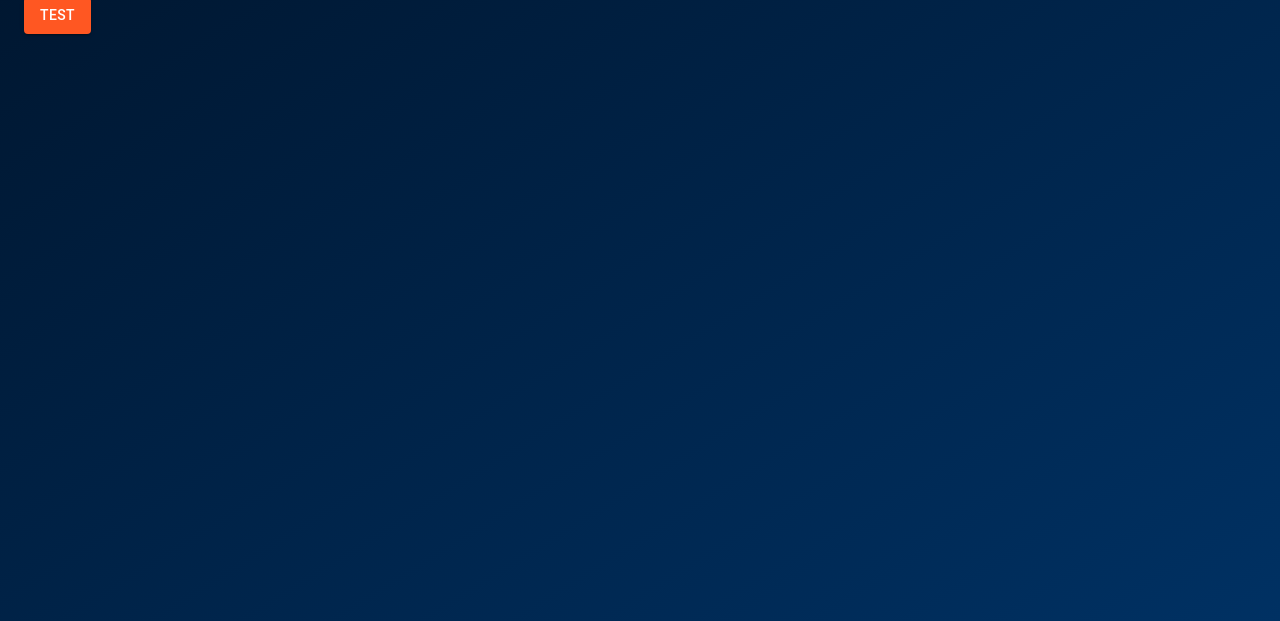
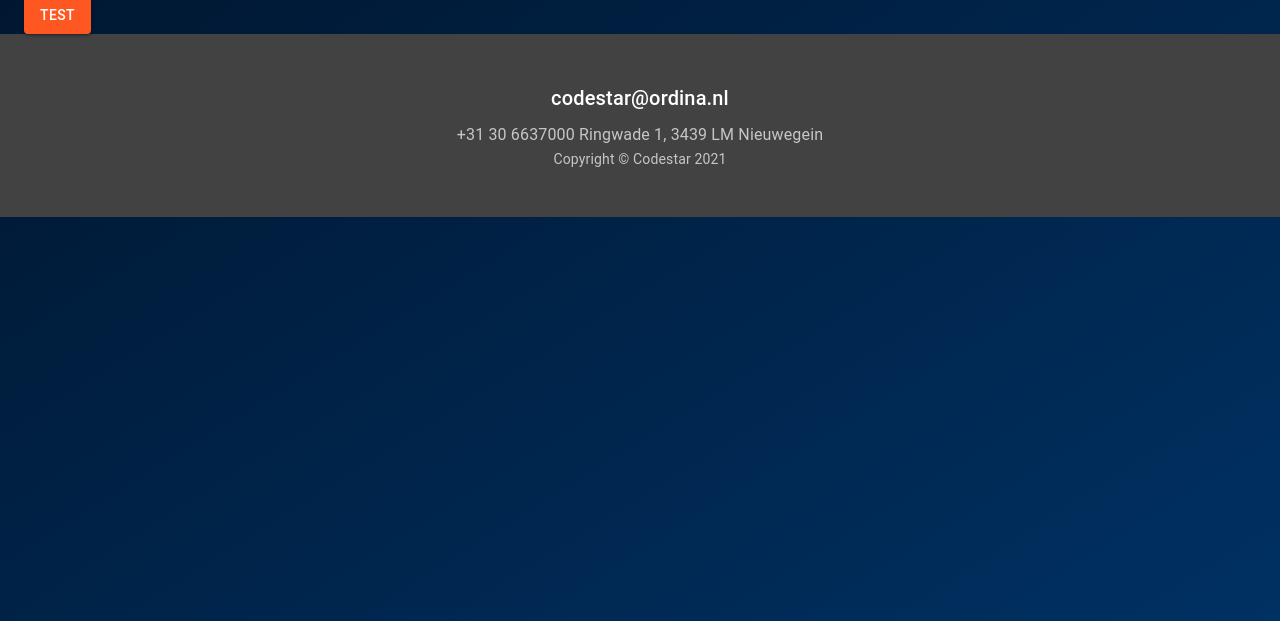
Before and after one commit to code-star/codestar-website-gatsby, a Gatsby site: page / in a window 1280 px wide. Shown: the part 179-800 px from the top of the page. Built offline with nearby package versions, Linux system fonts and the light colour scheme; Gatsby itself is replaced by a stand-in of ours.

Commit message:
Add Footer

```diff
--- a/src/components/layout.tsx
+++ b/src/components/layout.tsx
@@ -4,6 +4,7 @@
 import theme from "../theme";
 import Header from "./molecules/Header/Header";
 import Section from "../types/section";
+import Footer from "./molecules/Footer/Footer";
 
 const sections: Section[] = [
   { title: "Home", url: "/" },
@@ -36,11 +37,7 @@
         <Header title={title} sections={sections} />
         {children}
       </Container>
-      {/* TODO Get footer from https://github.com/mui-org/material-ui/blob/master/docs/src/pages/getting-started/templates/blog/Blog.js */}
-      {/* <Footer
-          title="Footer"
-          description="Something here to give the footer a purpose!"
-        /> */}
+      <Footer />
     </ThemeProvider>
   );
 };
--- /dev/null
+++ b/src/components/molecules/Footer/Footer.styles.tsx
@@ -0,0 +1,10 @@
+import { makeStyles } from "@material-ui/core";
+
+const useStyles = makeStyles((theme) => ({
+  footer: {
+    backgroundColor: theme.palette.background.paper,
+    padding: theme.spacing(6, 0),
+  },
+}));
+
+export default useStyles;
--- a/src/components/molecules/Footer/Footer.tsx
+++ b/src/components/molecules/Footer/Footer.tsx
@@ -1,51 +1,44 @@
-import React from 'react';
-import PropTypes from 'prop-types';
-import { makeStyles } from '@material-ui/core/styles';
-import Container from '@material-ui/core/Container';
-import Typography from '@material-ui/core/Typography';
-import Link from '@material-ui/core/Link';
+import React, { FC } from "react";
+import { Container, Typography, Link } from "@material-ui/core";
+import useStyles from "./Footer.styles";
 
 function Copyright() {
   return (
     <Typography variant="body2" color="textSecondary" align="center">
-      {'Copyright © '}
-      <Link color="inherit" href="https://material-ui.com/">
-        Your Website
-      </Link>{' '}
+      {"Copyright © "}
+      <Link color="inherit" href="https://codestar.nl">
+        Codestar
+      </Link>{" "}
       {new Date().getFullYear()}
-      {'.'}
     </Typography>
   );
 }
+interface Props {
+  title?: string;
+}
 
-const useStyles = makeStyles((theme) => ({
-  footer: {
-    backgroundColor: theme.palette.background.paper,
-    // marginTop: theme.spacing(8),
-    padding: theme.spacing(6, 0),
-  },
-}));
-
-export default function Footer(props) {
+const Footer: FC<Props> = ({ title }) => {
   const classes = useStyles();
-  const { description, title } = props;
 
   return (
     <footer className={classes.footer}>
       <Container maxWidth="lg">
         <Typography variant="h6" align="center" gutterBottom>
-          {title}
+          {title || "codestar@ordina.nl"}
         </Typography>
-        <Typography variant="subtitle1" align="center" color="textSecondary" component="p">
-          {description}
+        <Typography
+          variant="subtitle1"
+          align="center"
+          color="textSecondary"
+          component="p"
+        >
+           +31 30 6637000 {" "}
+           Ringwade 1, 3439 LM Nieuwegein
         </Typography>
         <Copyright />
       </Container>
     </footer>
   );
-}
+};
 
-Footer.propTypes = {
-  description: PropTypes.string,
-  title: PropTypes.string,
-};
+export default Footer;
```
